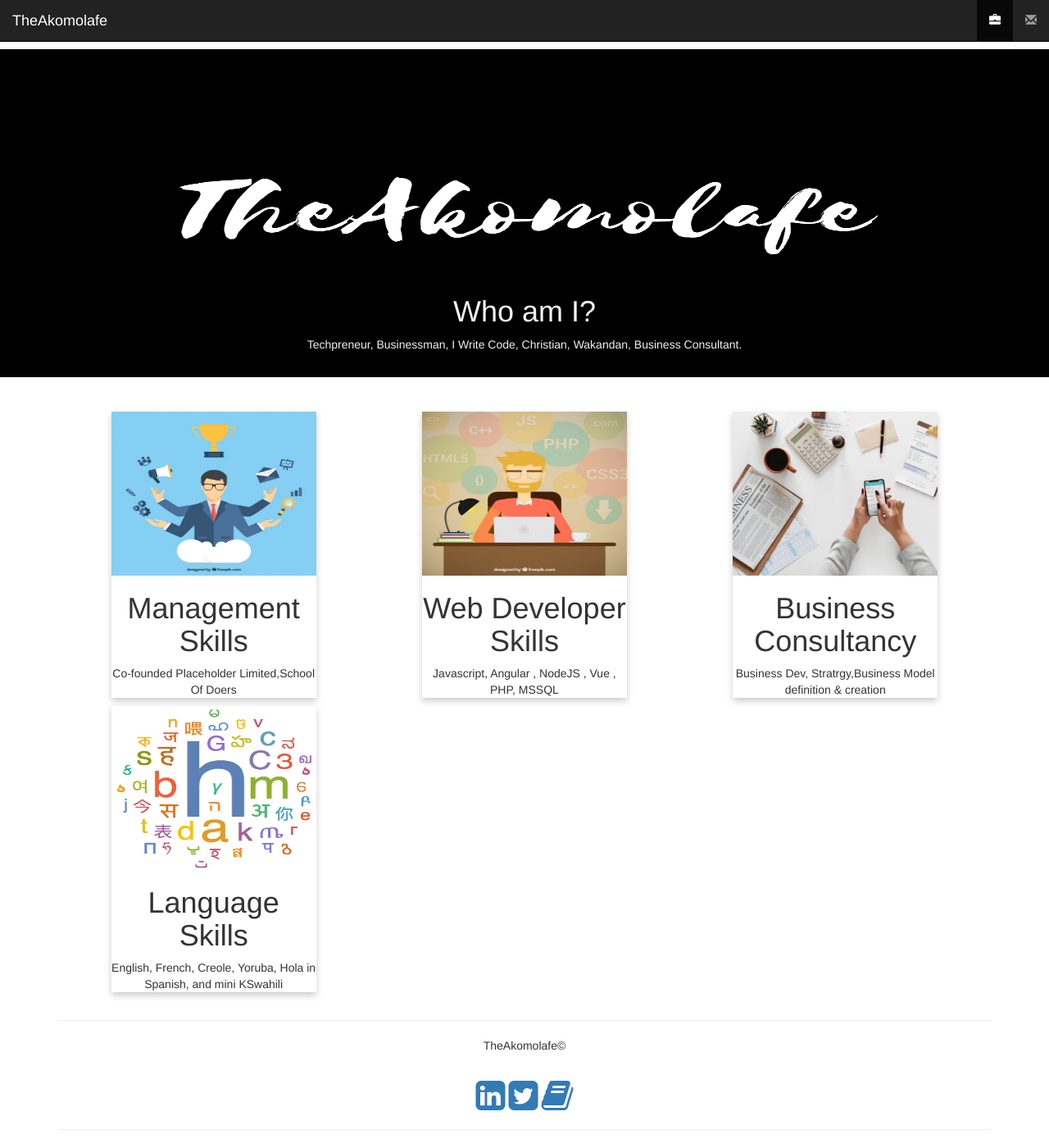
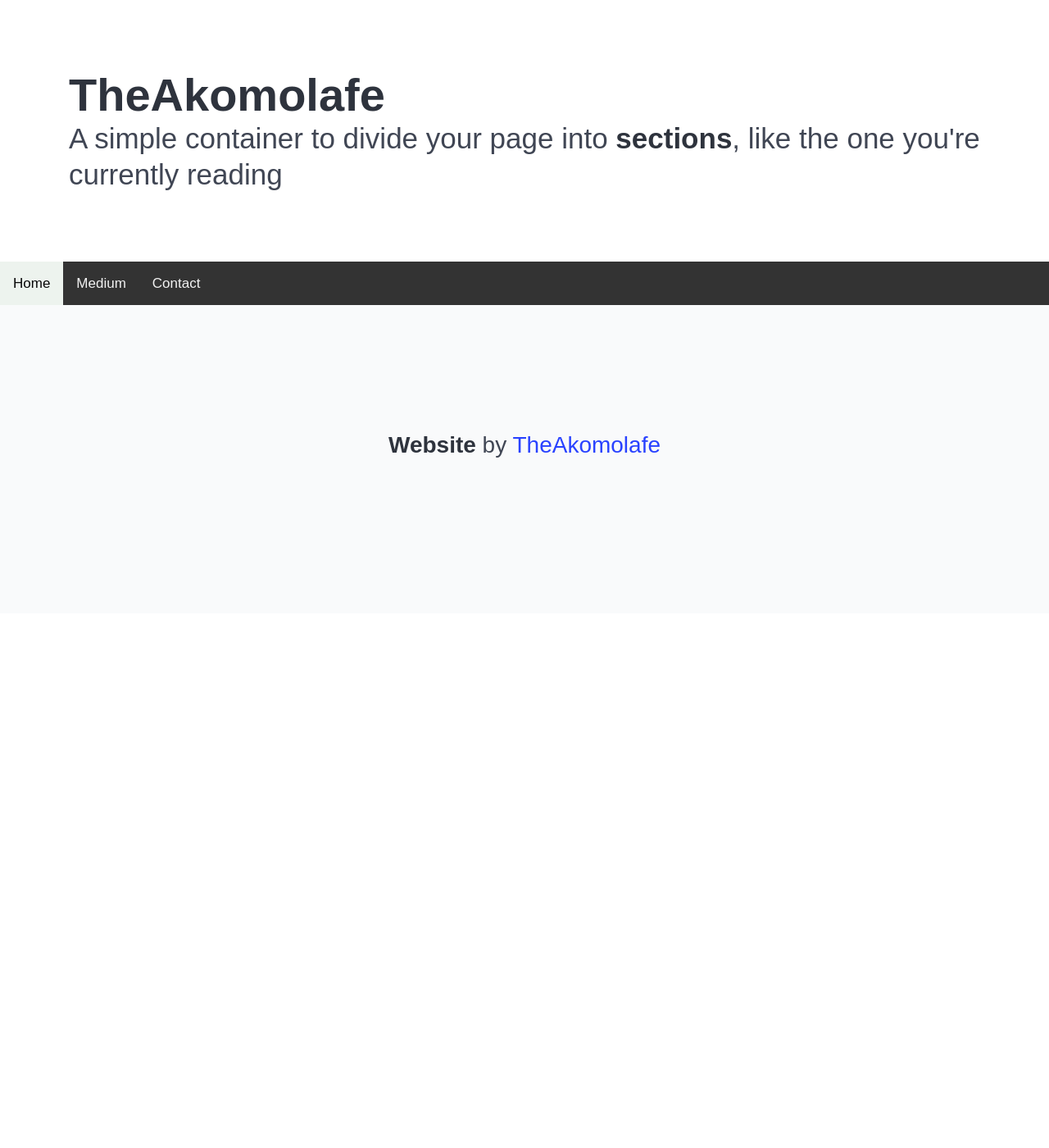
Before and after one commit to Olamide1/newpersonal, a PHP site: page / in a window 1280 px wide. Shown: the whole page at 82% size. After the commit the page ends 800 px from the top, so only its background shows below. Run offline with PHP 8.4, Linux system fonts and the light colour scheme; some libraries are stand-ins or nearby versions.

Commit message:
Bulma added and website updated

```diff
--- a/css/style.css
+++ b/css/style.css
@@ -1,110 +1,71 @@
-.big-container {
-    position: relative;
-    max-width: 100%;
-    /* Maximum width */
-    margin: 0 auto;
-    /* Center it */
-  }
-
-  .big-container .content {
-    position: absolute;
-    /* Position the background text */
-    bottom: 0;
-    /* At the bottom. Use top:0 to append it to the top */
-    background: rgba(0, 0, 0, 0.5);
-    /* Black background with 0.5 opacity */
-    color: #f1f1f1;
-    /* Grey text */
-    width: 100%;
-    /* Full width */
-    padding: 20px;
-    /* Some padding */
-  }
-  @media screen and (max-width: 500px) {
-    .header a {
-      float: none;
-      display: block;
-      text-align: left;
-    }
-    .header-right {
-      float: none;
-    }
-  }
-  .column {
-    float: left;
-    width: 33.33%;
-  }
-
-  /* Clear floats after the columns */
-
-  .row:after {
-    content: "";
-    display: table;
-    clear: both;
-  }
-
-  /* Responsive layout - makes the three columns stack on top of each other instead of next to each other on smaller screens (600px wide or less) */
-
-  @media screen and (max-width: 600px) {
-    .column {
-      width: 100%;
-    }
-  }
-  .loader {
-    border: 5px solid #f3f3f3;
-    border-top: 5px solid #0a0a0a;
-    border-radius: 50%;
-    width: 60px;
-    height: 60px;
-    animation: spin 2s linear infinite;
-  }
-
-  @keyframes spin {
-    0% {
-      transform: rotate(0deg);
-    }
-    100% {
-      transform: rotate(360deg);
-    }
-  }
-
-  .card {
-    box-shadow: 0 4px 8px 0 rgba(0, 0, 0, 0.2);
-    max-width: 250px;
-    margin: auto;
-    text-align: center;
-  }
-
-  /* On mouse-over, add a deeper shadow */
-
-  .card:hover {
-    box-shadow: 0 8px 16px 0 rgba(0, 0, 0, 0.2);
-  }
-  .container {
-    padding: 2px 16px;
-  }
-  input[type=text], select, textarea {
-    width: 100%; /* Full width */
-    padding: 12px; /* Some padding */
-    border: 1px solid #ccc; /* Gray border */
-    border-radius: 4px; /* Rounded borders */
-    box-sizing: border-box; /* Make sure that padding and width stays in place */
-    margin-top: 6px; /* Add a top margin */
-    margin-bottom: 16px; /* Bottom margin */
-    resize: vertical /* Allow the user to vertically resize the textarea (not horizontally) */
+body,
+html {
+  margin: 0;
+  font-size: 28px;
+  font-family: Arial, Helvetica, sans-serif;
+  height: 100%;
+}
+.header {
+  background-color: #f1f1f1;
+  padding: 30px;
+  text-align: center;
+  width: 100%;
+  color: rgb(20, 19, 19);
 }
 
-/* Style the submit button with a specific background color etc */
-input[type=button] {
-    background-color: rgb(5, 5, 5);
-    color: white;
-    padding: 12px 20px;
-    border: none;
-    border-radius: 4px;
-    cursor: pointer;
+.header h2 {
+  text-align: center;
 }
 
-/* When moving the mouse over the submit button, add a darker green color */
-input[type=button]:hover {
-    background-color: #0d0e0d;
+.progress-container {
+  width: 100%;
+  height: 8px;
+  background: #ccc;
 }
+
+.progress-bar {
+  height: 8px;
+  background: #101110;
+  width: 0%;
+}
+
+.content {
+  padding: 16px;
+  /* padding: 100px 0;*/
+  margin: 50px auto 0 auto;
+  width: 80%;
+}
+
+#navbar {
+  overflow: hidden;
+  background-color: #333;
+}
+
+#navbar a {
+  float: left;
+  display: block;
+  color: #f2f2f2;
+  text-align: center;
+  padding: 14px 16px;
+  text-decoration: none;
+  font-size: 17px;
+}
+
+#navbar a:hover {
+  background-color: #ddd;
+  color: black;
+}
+
+#navbar a.active {
+  background-color: #edf3ee;
+  color: rgb(8, 8, 8);
+}
+.sticky {
+  position: fixed;
+  top: 0;
+  width: 100%;
+}
+
+.sticky + .content {
+  padding-top: 60px;
+}
--- a/index.html
+++ b/index.html
@@ -1,124 +1,45 @@
 <!DOCTYPE html>
 <html lang="en">
-<head>
-    <meta charset="UTF-8">
-    <meta name="viewport" content="width=device-width, initial-scale=1.0">
-    <link href="https://maxcdn.bootstrapcdn.com/bootstrap/3.3.0/css/bootstrap.min.css" rel="stylesheet" id="bootstrap-css">
-    <link rel="stylesheet" href="css/style.css">
-    <script src="https://ajax.googleapis.com/ajax/libs/jquery/3.3.1/jquery.min.js"></script>
-<script src="https://maxcdn.bootstrapcdn.com/bootstrap/3.3.0/js/bootstrap.min.js"></script>
+  <head>
+    <meta charset="UTF-8" />
+    <meta name="viewport" content="width=device-width, initial-scale=1.0" />
+    <link
+      href="node_modules/bulma/css/bulma.css"
+      rel="stylesheet"
+      id="bulma-css"
+    />
+    <link rel="stylesheet" href="css/style.css" />
 
-<script src="https://code.jquery.com/jquery-1.11.1.min.js"></script>
-<script src="https://smtpjs.com/v2/smtp.js"></script>
-<link href="https://maxcdn.bootstrapcdn.com/font-awesome/4.1.0/css/font-awesome.min.css" rel="stylesheet">
-    <meta http-equiv="X-UA-Compatible" content="ie=edge">
-    <link rel="icon" type="image/x-icon" href="images/pp.jpeg">
+    <meta http-equiv="X-UA-Compatible" content="ie=edge" />
+    <link rel="icon" type="image/x-icon" href="images/pp.jpeg" />
     <title>Myprofile</title>
-</head>
-<body>
-    <div data-spy="scroll" data-target=".navbar" data-offset="50">
-        <nav class="navbar navbar-inverse navbar-fixed-top">
-        <button type="button" class="navbar-toggle collapsed" data-toggle="collapse" data-target="#myNavbar">
-          <span class="icon-bar"></span>
-          <span class="icon-bar"></span>
-          <span class="icon-bar"></span>
-        </button>
-          <div class="container-fluid">
-            <div class="navbar-header">
-                <a href="#" class="navbar-brand">TheAkomolafe</a>
-            </div>
-        <div class="collapse navbar-collapse" id="myNavbar">
-        <ul class="nav navbar-nav navbar-right">
-          <li class="active">
-            <a href="#">
-              <span class="glyphicon glyphicon-briefcase"></span>
-            </a>
-          </li>
-          <li>
-            <a href="contact.html">
-              <span class="glyphicon glyphicon-envelope"></span>
-            </a>
-          </li>
-        </ul>
+  </head>
+  <body>
+      <section class="section">
+        <div class="container">
+          <h1 class="title">TheAkomolafe</h1>
+          <h2 class="subtitle">
+            A simple container to divide your page into <strong>sections</strong>,
+            like the one you're currently reading
+          </h2>
         </div>
-        </div>
-        </nav>
+      </section>
+    </body>
+    </div>
+    <div id="navbar">
+      <a class="active" href="javascript:void(0)">Home</a>
+      <a href="javascript:void(0)">Medium</a>
+      <a href="javascript:void(0)">Contact</a>
+    </div>
 
-        <br><br><br>
 
-        <div class="big-container">
-          <img src="images/t.jpg" alt="Logo" style="width:100%; height: 400px;">
-          <div class="content" align="center">
-            <h1>Who am I?</h1>
-            <p>Techpreneur, Businessman, I Write Code, Christian, Wakandan, Business Consultant.</p>
-          </div>
-        </div>
-        <br>
-        <br>
 
-        <div id="skills">
-          <div class="container">
-            <div class="column" >
-              <div class="row" align="center">
-                <div class="card">
-                  <img src="images/management.jpg" alt="Mgmnt" width="250px" height="200px">
-                  <div class="card-container">
-                    <h1>Management Skills</h1>
-                    <p>Co-founded Placeholder Limited,School Of Doers</p>
-                  </div>
-                </div>
-              </div>
-            </div>
 
-            <div class="column">
-                <div class="row">
-                        <div class="card">
-                                <img src="images/code-photo.jpg" alt="Coder" width="250px" height="200px">
-                                <div class="card-container">
-                                  <h1>Web Developer Skills</h1>
-                                  <p>Javascript, Angular , NodeJS , Vue , PHP, MSSQL</p>
-                                </div>
-                              </div>
-                </div>
-            </div>
-
-            <div class="column">
-                    <div class="row">
-                            <div class="card">
-                                    <img src="images/mobile.jpg" alt="Coder" width="250px" height="200px">
-                                    <div class="card-container">
-                             <h1>Business Consultancy</h1>
-                                 <p>Business Dev, Stratrgy,Business Model definition & creation</p>
-                                    </div>
-                            </div>
-                    </div>
-                </div>
-
-                <div class="column">
-                        <div class="row">
-                                <div class="card">
-                                        <img src="images/language.png" alt="Coder" width="250px" height="200px">
-                                        <div class="card-container">
-                                 <h1>Language Skills</h1>
-                                     <p>English, French, Creole, Yoruba, Hola in Spanish, and mini KSwahili</p>
-                                        </div>
-                                </div>
-                        </div>
-                    </div>
-          </div>
-        </div>
-
-        <div class="container">
-              <hr>
-            <div class="text-center center-block">
-                      <p class="txt-railway">TheAkomolafe&copy;</p>
-                      <br />
-                        <a target="blank" href="https://www.linkedin.com/in/olamide-akomolafe-801683147/"><i id="social-in" class="fa fa-linkedin-square fa-3x social"></i></a>
-                        <a target="blank" href="https://twitter.com/theAkomolafe"><i id="social-tw" class="fa fa-twitter-square fa-3x social"></i></a>
-                        <a target="blank" href="https://medium.com/@olamideakomolafe1234"><i id="social-m" class="fa fa-book fa-3x social"></i></a>
-          </div>
-              <hr>
-          </div>
-        </div>
-</body>
+    <footer class="footer">
+      <div class="content has-text-centered">
+        <p>
+          <strong>Website</strong> by <a href="https://jgthms.com">TheAkomolafe</a>
+      </div>
+    </footer>
+  <script src="js/app.js"></script>
 </html>
--- a/js/app.js
+++ b/js/app.js
@@ -1,31 +1,71 @@
+// https://www.linkedin.com/in/olamide-akomolafe-801683147/
 
-
-function show () {
+function show() {
   var name = document.getElementById("name").value;
   var e = document.getElementById("subject");
-    var subject = e.options [e.selectedIndex] .value;
+  var subject = e.options[e.selectedIndex].value;
   var email = document.getElementById("email").value;
-    var message =  'My name is ' + name + ' I need ' +  document.getElementById("message").value + '. <br>  My email is: ' + email;
+  var message =
+    "My name is " +
+    name +
+    " I need " +
+    document.getElementById("message").value +
+    ". <br>  My email is: " +
+    email;
   var myEmail = "olamideakomolafe1234@gmail.com";
   var host = "smtp.gmail.com";
   var username = "olamideakomolafe1234@gmail.com";
   var password = "Holyjesus2016";
-    Email.send (myEmail, myEmail, subject, message ,host, username, password, function done(message){
+  Email.send(
+    myEmail,
+    myEmail,
+    subject,
+    message,
+    host,
+    username,
+    password,
+    function done(message) {
       alert("Thank You for reaching out!");
       console.log(message);
-    });
+    }
+  );
 
   mySubject = "Hi " + name;
-    myMessage = "Thank you for reaching out, I would get back to you as soon as I can."
-    + " In the mean time you can connect with me on Twitter: @theAkomolafe <br><br><br>" + "Regards, <br><i>TheAkomolafe</i> Olamide.";
-    Email.send(myEmail, email, mySubject, myMessage, host, username, password, function done(message){
+  myMessage =
+    "Thank you for reaching out, I would get back to you as soon as I can." +
+    " In the mean time you can connect with me on Twitter: @theAkomolafe <br><br><br>" +
+    "Regards, <br><i>TheAkomolafe</i> Olamide.";
+  Email.send(
+    myEmail,
+    email,
+    mySubject,
+    myMessage,
+    host,
+    username,
+    password,
+    function done(message) {
       console.log(message);
-    });
+    }
+  );
   clear();
 }
 
-function clear (){
-    document.getElementById("name").value = '';
-    document.getElementById("email").value = '';
-    document.getElementById("message").value = '';
+function clear() {
+  document.getElementById("name").value = "";
+  document.getElementById("email").value = "";
+  document.getElementById("message").value = "";
 }
+window.onscroll = function() {
+  myFunction();
+};
+
+var navbar = document.getElementById("navbar");
+var sticky = navbar.offsetTop;
+
+function myFunction() {
+  if (window.pageYOffset >= sticky) {
+    navbar.classList.add("sticky");
+  } else {
+    navbar.classList.remove("sticky");
+  }
+}
```
Lines whose indentation alone changed are shown as unchanged.
